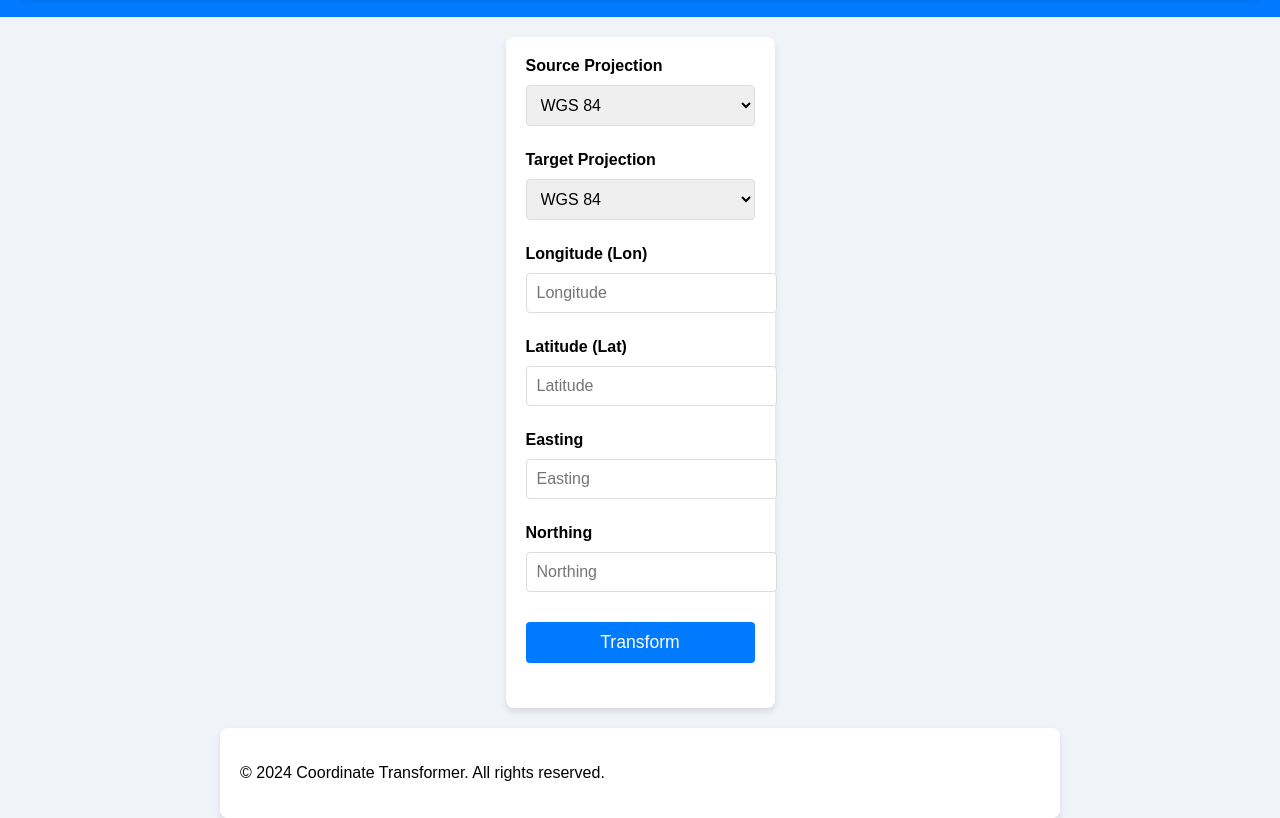
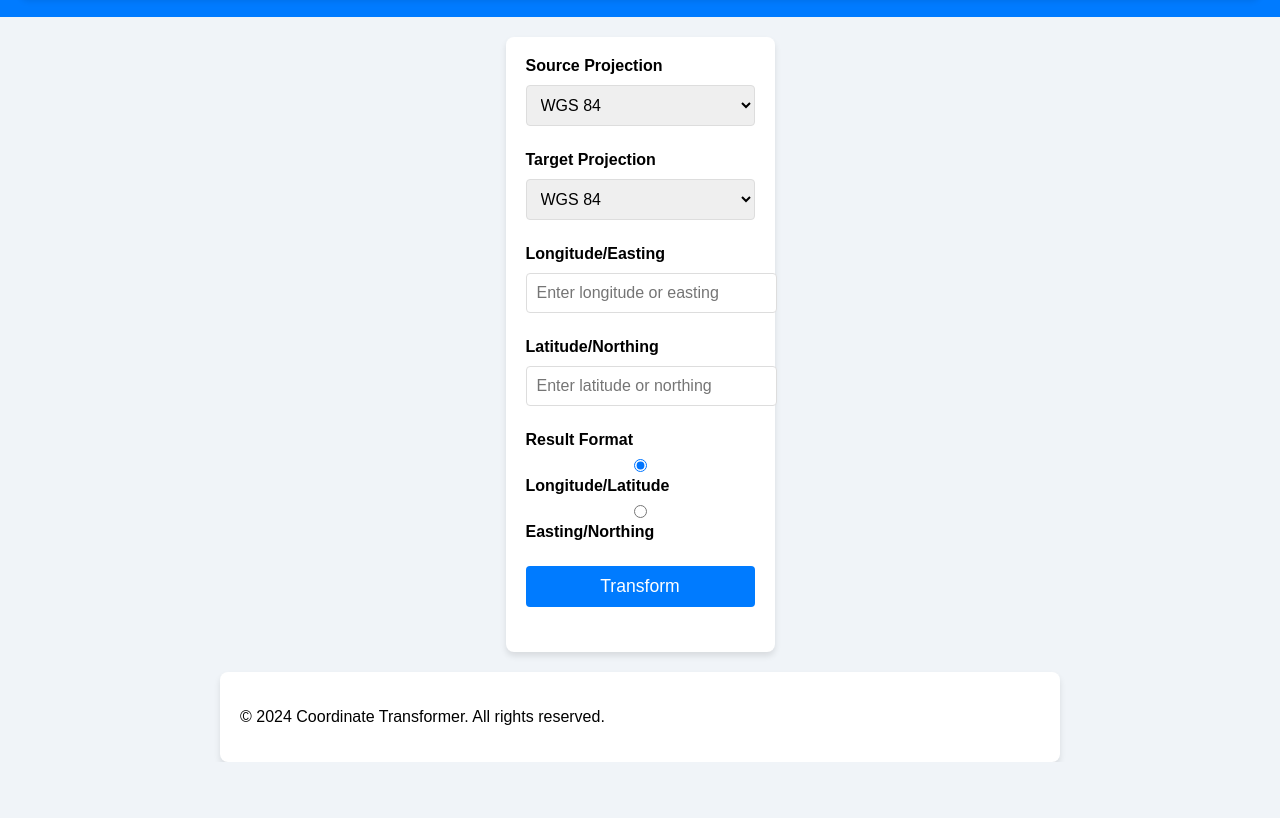
Before and after one commit to Ky-579/Coor-form, a plain HTML site: page index.html in a window 1280 px wide. Shown: the part 100-918 px from the top of the page. After the commit the page ends 862 px from the top, so only its background shows below. Drawn offline with nearby package versions, Linux system fonts and the light colour scheme.

Commit message:
Update index.html

```diff
--- a/index.html
+++ b/index.html
@@ -20,7 +20,8 @@
                     <label for="sourceProjection">Source Projection</label>
                     <select id="sourceProjection" required>
                         <option value="EPSG:4326">WGS 84</option>
-                        <option value="EPSG:32647">UTM Zone 47N</option>
+                        <option value="EPSG:24547">UTM Zone 47N</option>
+                        <option value="EPSG:24548">UTM Zone 48N</option>
                         <option value="EPSG:4742">GDM2000</option>
                     </select>
                 </div>
@@ -28,25 +29,29 @@
                     <label for="targetProjection">Target Projection</label>
                     <select id="targetProjection" required>
                         <option value="EPSG:4326">WGS 84</option>
-                        <option value="EPSG:32647">UTM Zone 47N</option>
+                        <option value="EPSG:24547">UTM Zone 47N</option>
+                        <option value="EPSG:24548">UTM Zone 48N</option>
                         <option value="EPSG:4742">GDM2000</option>
                     </select>
                 </div>
                 <div class="form-group">
-                    <label for="lon">Longitude (Lon)</label>
-                    <input type="text" id="lon" placeholder="Longitude" required>
+                    <label for="longitude">Longitude/Easting</label>
+                    <input type="text" id="longitude" placeholder="Enter longitude or easting" required>
                 </div>
                 <div class="form-group">
-                    <label for="lat">Latitude (Lat)</label>
-                    <input type="text" id="lat" placeholder="Latitude" required>
+                    <label for="latitude">Latitude/Northing</label>
+                    <input type="text" id="latitude" placeholder="Enter latitude or northing" required>
                 </div>
                 <div class="form-group">
-                    <label for="easting">Easting</label>
-                    <input type="text" id="easting" placeholder="Easting" required>
-                </div>
-                <div class="form-group">
-                    <label for="northing">Northing</label>
-                    <input type="text" id="northing" placeholder="Northing" required>
+                    <label>Result Format</label>
+                    <div>
+                        <input type="radio" id="format-latlon" name="resultFormat" value="latlon" checked>
+                        <label for="format-latlon">Longitude/Latitude</label>
+                    </div>
+                    <div>
+                        <input type="radio" id="format-eastnorth" name="resultFormat" value="eastnorth">
+                        <label for="format-eastnorth">Easting/Northing</label>
+                    </div>
                 </div>
                 <button type="submit">Transform</button>
             </form>
```
